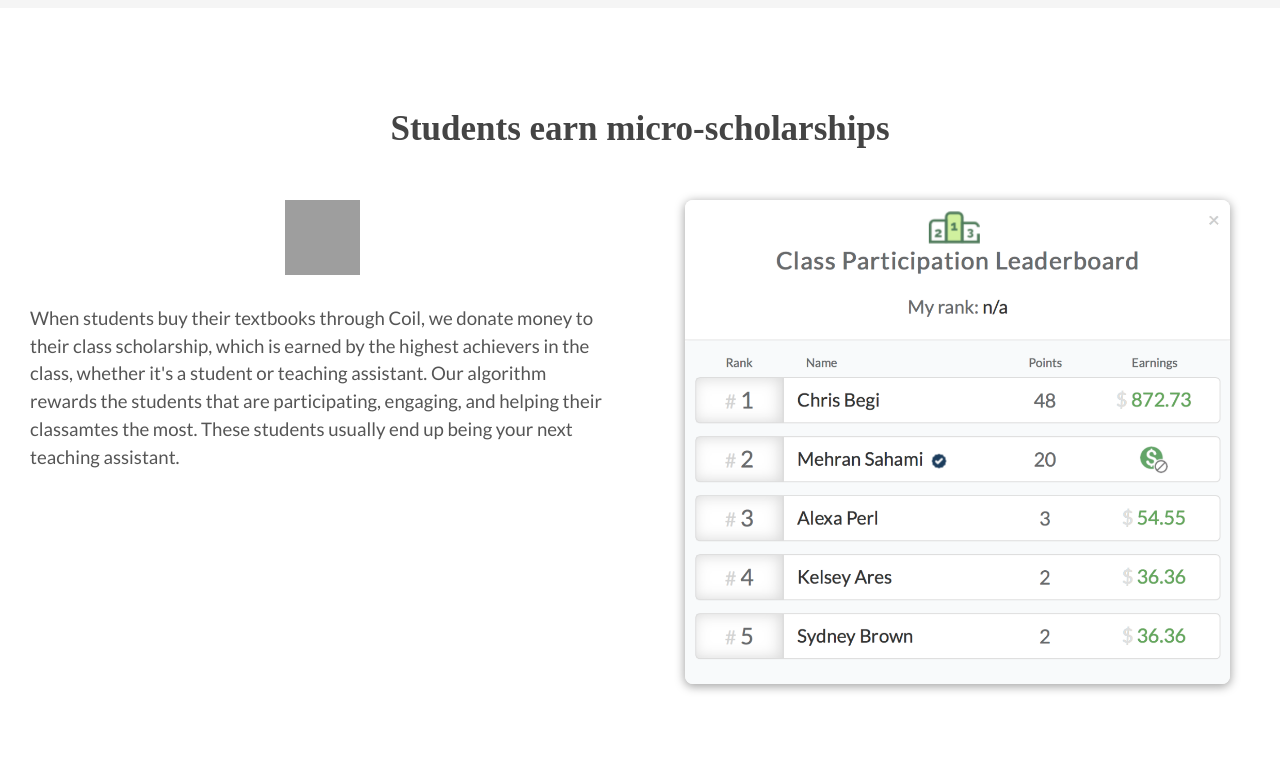
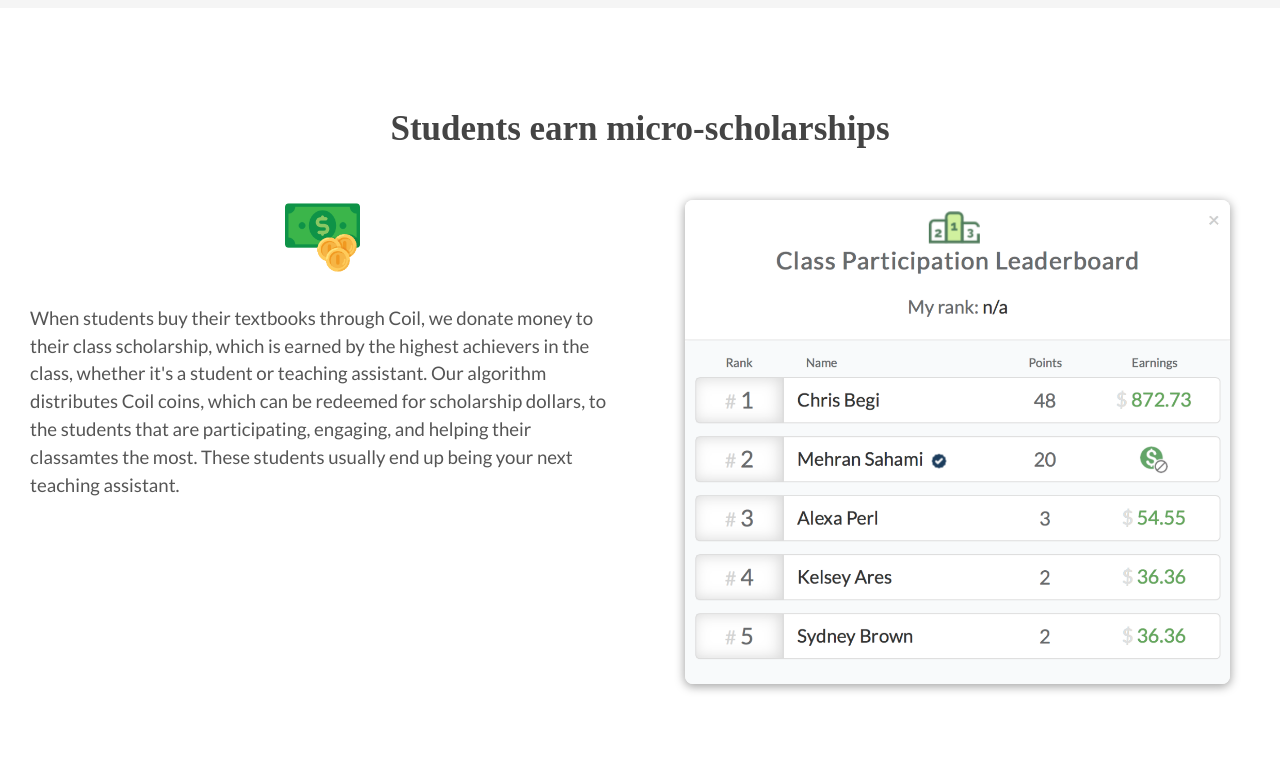
Before and after one commit to NicolasPerl/coil-landing-page-2, a PHP site: page / in a window 1280 px wide. Shown: the part 2868-3646 px from the top of the page. Run offline with PHP 8.4, Linux system fonts and the light colour scheme; some libraries are stand-ins or nearby versions; grey boxes are pictures that could not be loaded.

Commit message:
coil coins

```diff
--- a/index.php
+++ b/index.php
@@ -178,7 +178,7 @@
 					</div>
 					<div class="col-sm-6">
 						<h3>Coils* bring classmates together to learn</h3>
-						<p class="carouselText">At Coil, we know that studying with classmates, especially in person, is the most effective way to learn. Create a coil - our word for study group - that classmates or educators can join. Whether it's to study for an upcoming test or to simply review material, a coil is where great minds come together to collaborate and educate each other.</p>
+						<p class="carouselText">At Coil, we know that studying with classmates, especially in person, is the most effective way to learn. Create a study group that classmates or educators can join. Whether it's to study for an upcoming test or to simply review material, a coil is where great minds come together to collaborate and educate each other.</p>
 					</div>
 				</div>
 		  </div>
@@ -221,8 +221,8 @@
 
 			<div class="row">
 				<div class="col-sm-6">
-					<img class="scholarship_desc_icon" src="images/scholarship_icon.png">
-					<p class="scholarship_desc">When students buy their textbooks through Coil, we donate money to their class scholarship, which is earned by the highest achievers in the class, whether it's a student or teaching assistant. Our algorithm rewards the students that are participating, engaging, and helping their classamtes the most. These students usually end up being your next teaching assistant. <br /><br />  </p>
+					<img class="scholarship_desc_icon" src="images/money.png">
+					<p class="scholarship_desc">When students buy their textbooks through Coil, we donate money to their class scholarship, which is earned by the highest achievers in the class, whether it's a student or teaching assistant. Our algorithm distributes Coil coins, which can be redeemed for scholarship dollars, to the students that are participating, engaging, and helping their classamtes the most. These students usually end up being your next teaching assistant. <br /><br />  </p>
 				</div>
 
 				<div class="col-sm-6">
```
Also changed, not shown: images/money.png (added).
